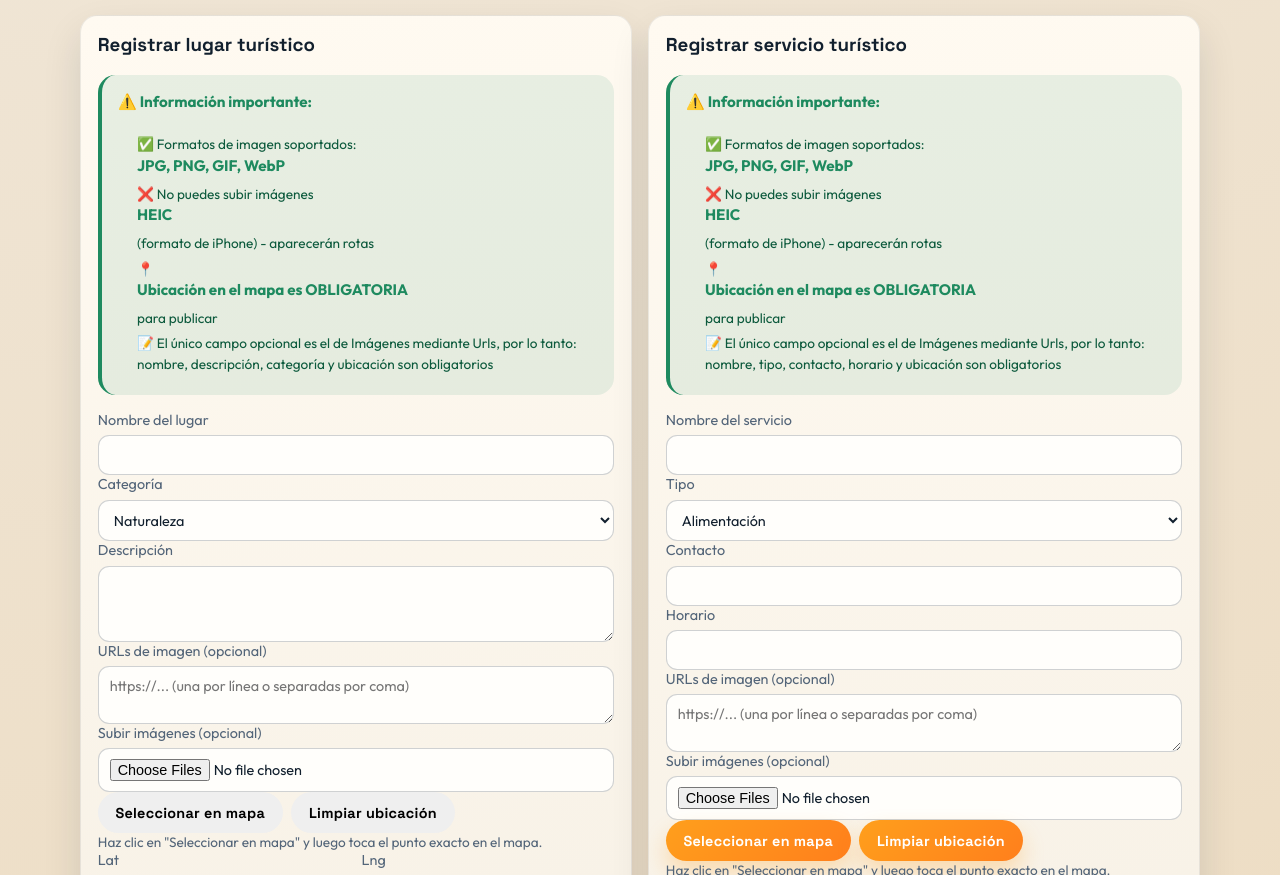
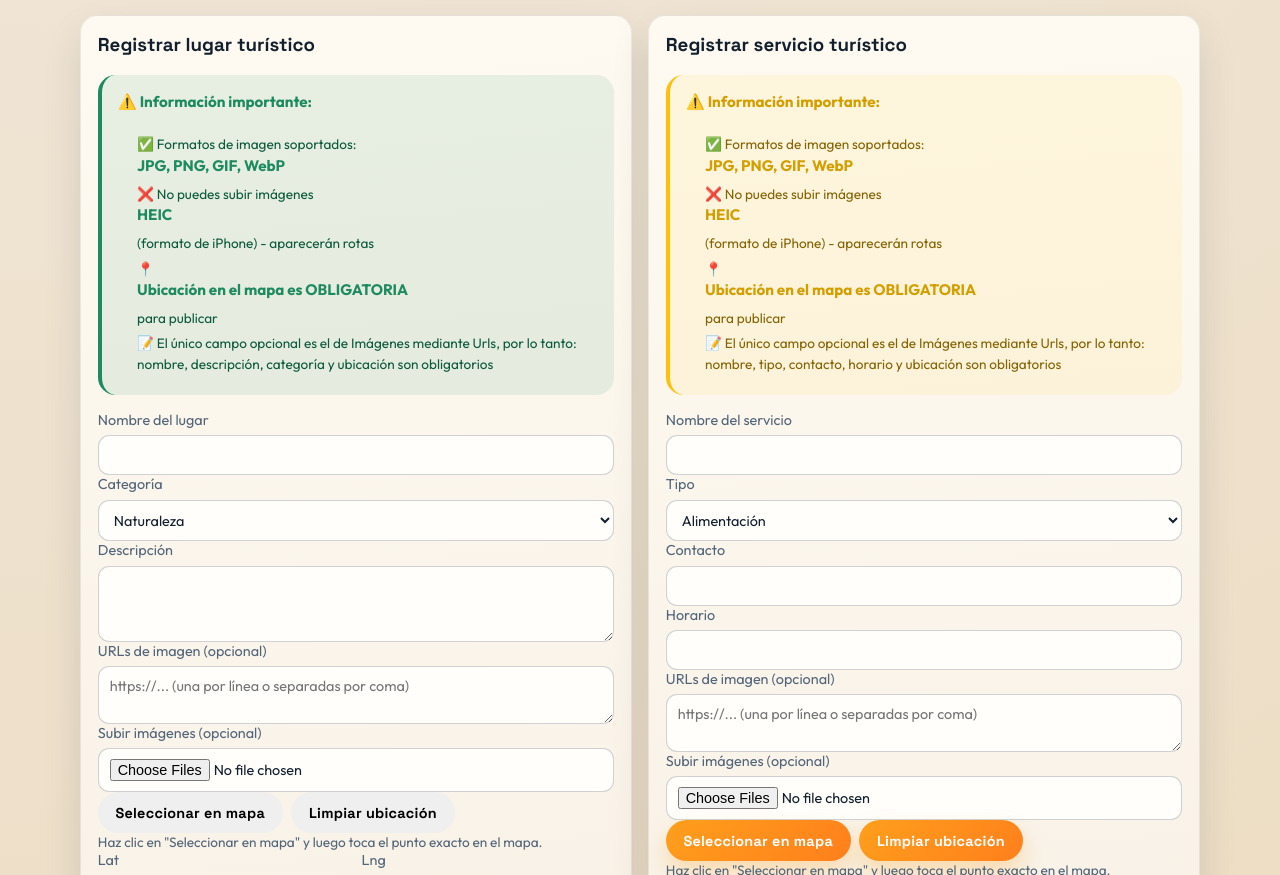
Before and after one commit to harinrc/turismo-en-mateare-managua-nicaragua, a website: page index.html in a window 1280 px wide. Shown: the part 1945-2820 px from the top of the page. Drawn offline with nearby package versions, Linux system fonts and the light colour scheme; no server answers.

Commit message:
correcion

```diff
--- a/main.css
+++ b/main.css
@@ -542,12 +542,22 @@ a {
 }
 
 .form-alert.alert-warning {
+  background-color: rgba(255, 193, 7, 0.08);
+  border-left-color: #ffc107;
+  color: #856404;
+}
+
+.form-alert.alert-warning strong {
+  color: #d39e00;
+}
+
+#placeForm .form-alert.alert-warning {
   background-color: rgba(30, 138, 95, 0.1);
   border-left-color: #1e8a5f;
   color: #0d5a3d;
 }
 
-.form-alert.alert-warning strong {
+#placeForm .form-alert.alert-warning strong {
   color: #1e8a5f;
 }
 
```
